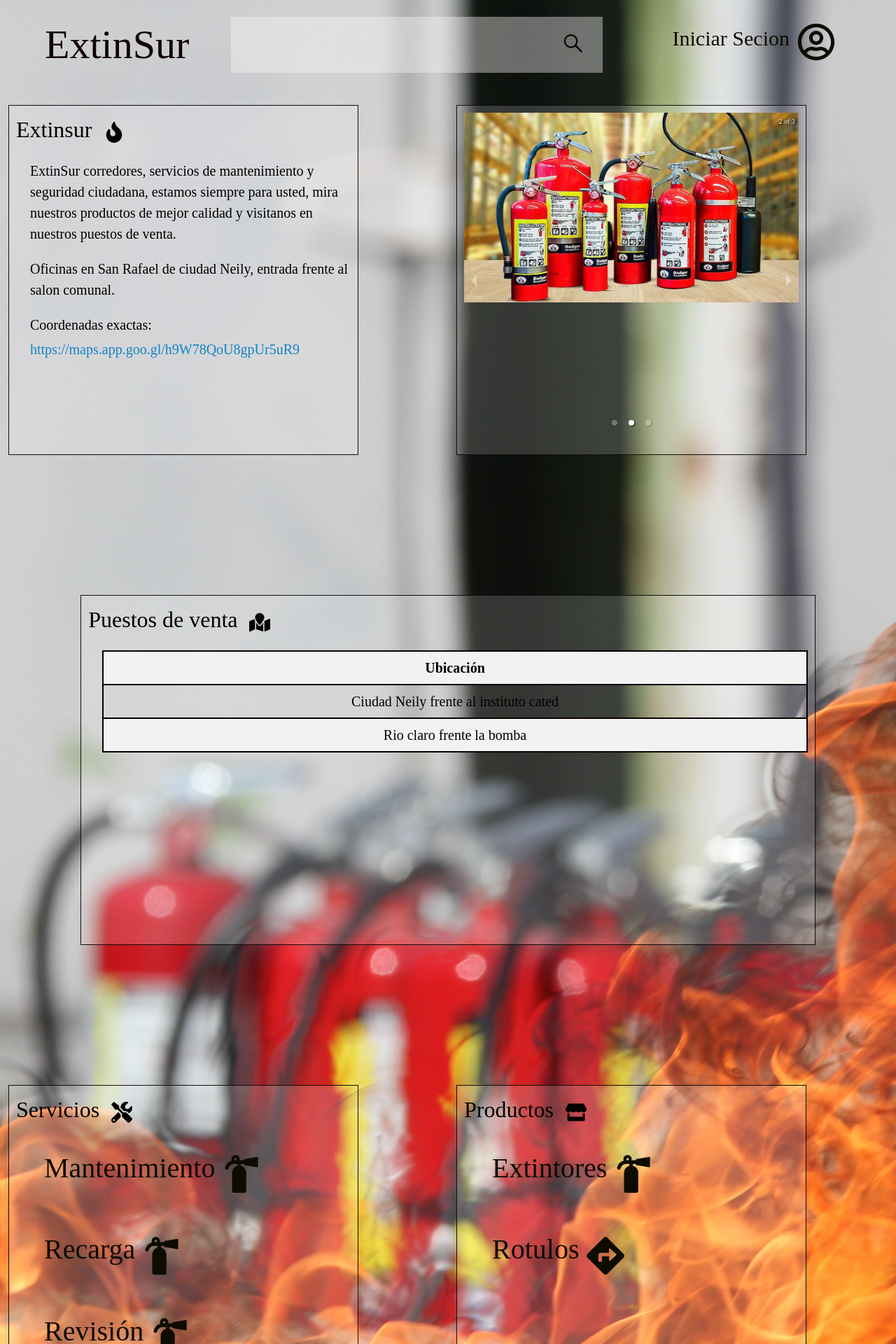
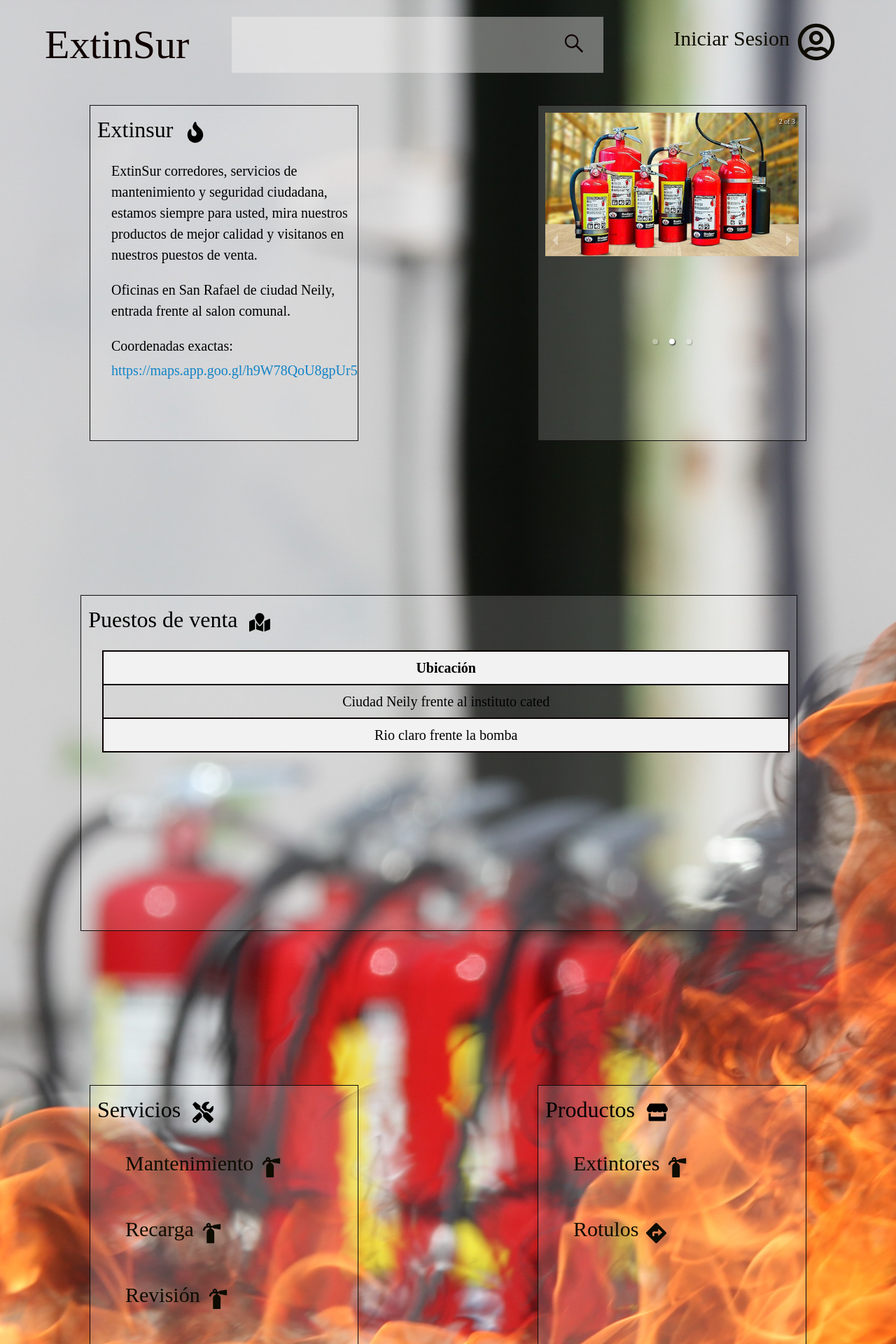
Before and after one commit to AntonyValverde/extinsurApp, a Next.js app: page / in a window 1280 px wide. Shown: the top 1920 px of the page at 70% size. Built offline with nearby package versions, Linux system fonts and the light colour scheme.

Commit message:
new responsive

```diff
--- a/src/components/compIndex/HeaderComp.tsx
+++ b/src/components/compIndex/HeaderComp.tsx
@@ -16,7 +16,7 @@ const Header_index = ({ }) => {
 
                 <nav className="navegation">
                     <Link href="/IndexInicioSesion" className="buttonBorder">
-                        <span className="textInicio">Iniciar Secion</span>
+                        <span className="textInicio">Iniciar Sesion</span>
                         <FaRegUserCircle className="iconsInicio"></FaRegUserCircle>
                     </Link>
                 </nav>
--- a/src/components/compIndex/NavComp.tsx
+++ b/src/components/compIndex/NavComp.tsx
@@ -28,6 +28,7 @@ const Nav_index = ({ }) => {
                         Coordenadas exactas:
                         <a className="linkMaps" href=" https://maps.app.goo.gl/h9W78QoU8gpUr5uR9 "> https://maps.app.goo.gl/h9W78QoU8gpUr5uR9 </a>
                     </article>
+
                 </div>
             </nav>
 
@@ -48,7 +49,7 @@ const Nav_index = ({ }) => {
                             <img className='fotos' src="/indexInicio/extintor_rotulo.png" alt="Imagen 1" />
                         </div>
                         <div>
-                            <img className='fotos'  src="/indexInicio/varios_extintores.jpg" alt="Imagen 2" />
+                            <img className='fotos' src="/indexInicio/varios_extintores.jpg" alt="Imagen 2" />
                         </div>
                         <div>
                             <img className='fotos' src="/indexInicio/extintor-para-incendios-abc.jpg" alt="Imagen 2" />
@@ -92,6 +93,7 @@ const Nav_index = ({ }) => {
                 </div>
             </nav>
 
+
             <nav className="navServicios">
                 <h1 className="h1Info">
                     <span className="text">Servicios</span>
@@ -101,21 +103,21 @@ const Nav_index = ({ }) => {
                     <article className="articleInfo">
                         <Link href="/IndexInicioSesion" className="buttonBorder">
                             <span className="textOpcionesPro">Mantenimiento</span>
-                            <FaFireExtinguisher className="iconsInicio"></FaFireExtinguisher>
+                            <FaFireExtinguisher className="iconsPro"></FaFireExtinguisher>
                         </Link>
                     </article>
 
                     <article className="articleInfo">
                         <Link href="/IndexInicioSesion" className="buttonBorder">
                             <span className="textOpcionesPro">Recarga</span>
-                            <FaFireExtinguisher className="iconsInicio"></FaFireExtinguisher>
+                            <FaFireExtinguisher className="iconsPro"></FaFireExtinguisher>
                         </Link>
                     </article>
 
                     <article className="articleInfo">
                         <Link href="/IndexInicioSesion" className="buttonBorder">
                             <span className="textOpcionesPro">Revisión</span>
-                            <FaFireExtinguisher className="iconsInicio"></FaFireExtinguisher>
+                            <FaFireExtinguisher className="iconsPro"></FaFireExtinguisher>
                         </Link>
                     </article>
                 </div>
@@ -132,23 +134,18 @@ const Nav_index = ({ }) => {
                     <article className="articleInfo">
                         <Link href="/IndexInicioSesion" className="buttonBorder">
                             <span className="textOpcionesPro">Extintores</span>
-                            <FaFireExtinguisher className="iconsInicio"></FaFireExtinguisher>
+                            <FaFireExtinguisher className="iconsPro"></FaFireExtinguisher>
                         </Link>
 
                     </article>
                     <article className='articleInfo'>
                         <Link href="/IndexInicioSesion" className="buttonBorder">
                             <span className="textOpcionesPro">Rotulos</span>
-                            <FaDirections className="iconsInicio"></FaDirections>
+                            <FaDirections className="iconsPro"></FaDirections>
                         </Link>
-                    </article>
-
-                    <article className="articleInfo">
-
                     </article>
                 </div>
             </nav>
-
 
         </>
     );
--- a/src/styles/globals.css
+++ b/src/styles/globals.css
@@ -1,6 +1,9 @@
 @tailwind base;
 @tailwind components;
 @tailwind utilities;
+
+
+/*
 
 :root {
   --foreground-rgb: 0, 0, 0;
@@ -15,3 +18,5 @@
     --background-end-rgb: 0, 0, 0;
   }
 }
+
+*/
--- a/src/styles/indexInicio.css
+++ b/src/styles/indexInicio.css
@@ -177,6 +177,7 @@
   background-color: transparent;
   color: rgb(14, 12, 0);
   border: none;
+  border-radius: 40%;
   position: relative;
   overflow: hidden;
   font-size: 20px;
@@ -220,9 +221,9 @@
 
   right: 60%;
 
-  width: 500px;
+  width: 30vw;
 
-  height: 500px;
+  height: 60vh;
   background-color: rgba(255, 254, 254, 0.166);
   border: 1px solid #100d0d;
   padding: 10px;
@@ -246,13 +247,20 @@
 
 .textOpcionesPro{
   margin-right: 8px;
-  font-size: 40px;
+  font-size: 30px;
 }
 
 .icons {
   margin-left: 8px;
+
 }
 
+.iconsPro {
+
+  display: inline-block;
+  padding: 3px;
+  font-size: 35px;
+}
 .articleInfo {
   font-family: "Josefin_Sans";
   font-size: 20px;
@@ -271,9 +279,9 @@
 
   right: 10%;
 
-  width: 500px;
+  width: 30vw;
 
-  height: 500px;
+  height: 60vh;
   background-color: rgba(255, 254, 254, 0.166);
   border: 1px solid #100d0d;
   padding: 10px;
@@ -287,9 +295,9 @@
   right: 9%;
   left: 9%;
 
-  width: auto;
+  width: 80vw;
 
-  height: 500px;
+  height: 60vh;
   background-color: rgba(255, 254, 254, 0.166);
   border: 1px solid #100d0d;
   padding: 10px;
@@ -302,14 +310,15 @@
 
   right: 10%;
 
-  width: 500px;
+  width: 30vw;
 
-  height: 500px;
+  height: 50vh;
   background-color: rgba(255, 254, 254, 0.166);
   border: 1px solid #100d0d;
   padding: 10px;
   overflow: auto;
 }
+
 
 .navServicios {
   position: absolute;
@@ -317,9 +326,9 @@
 
   right: 60%;
 
-  width: 500px;
+  width: 30vw;
 
-  height: 500px;
+  height: 50vh;
   background-color: rgba(255, 254, 254, 0.166);
   border: 1px solid #100d0d;
   padding: 10px;
@@ -332,9 +341,9 @@
 
   right: 10%;
 
-  width: 500px;
+  width: 30vw;
 
-  height: 500px;
+  height: 60vh;
   background-color: rgba(255, 254, 254, 0.166);
   border: 1px solid #100d0d;
   padding: 10px;
@@ -362,11 +371,19 @@
   background-color: #f2f2f2;
 }
 
+.fotos{
+  max-width: 100%;
+}
+
 @media (max-width: 768px) {
   .tablaUbication {
     border-collapse: collapse;
     width: 100%;
     border: 1px solid #070505;
+  }
+
+  .fotos{
+    max-width: 100%;
   }
 
   .tablaUbication th, .tablaUbication td {
@@ -413,6 +430,7 @@
   }
 
   .navInfoFotos {
+    display: none;
     top: 25%;
     position: absolute;
     width: auto;
@@ -488,8 +506,6 @@
     margin-bottom: 5%;
 
   }
-
-
 
   .h1Info {
     font-family: "Josefin_Sans";
```
